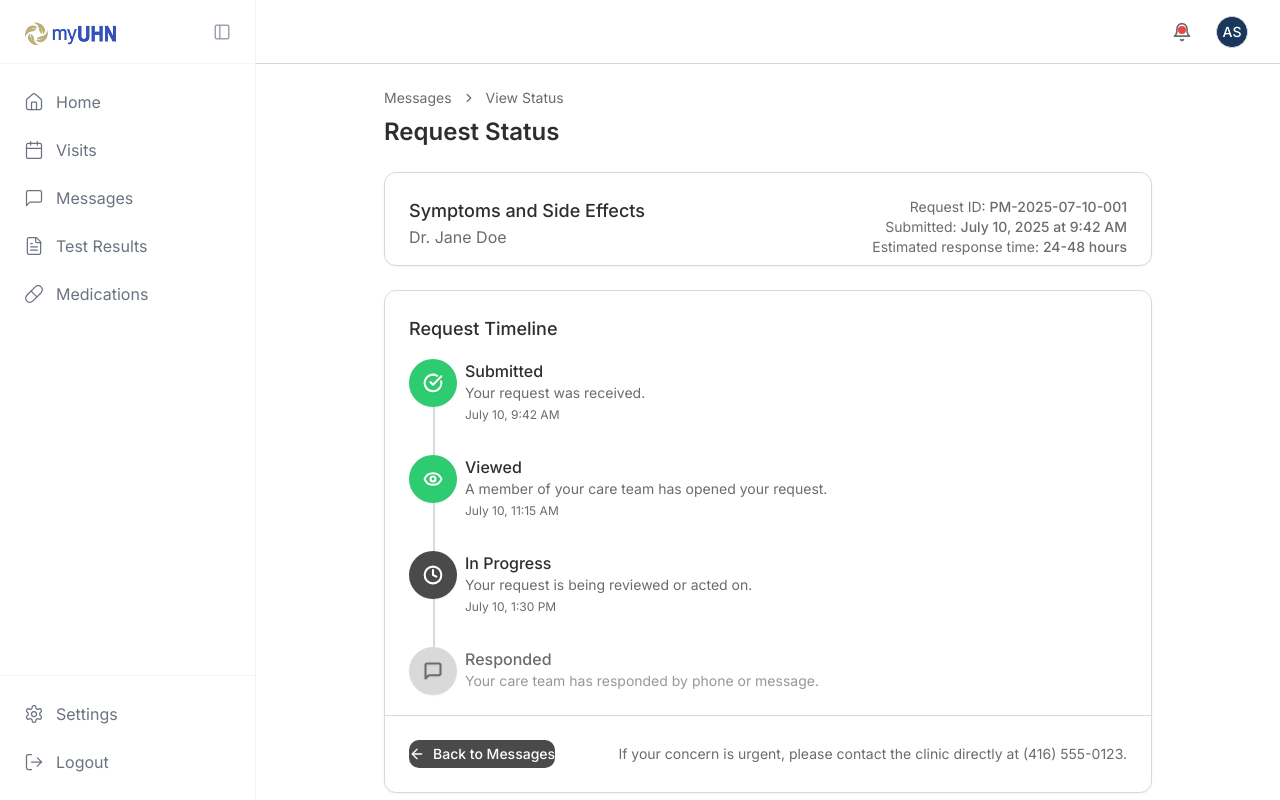
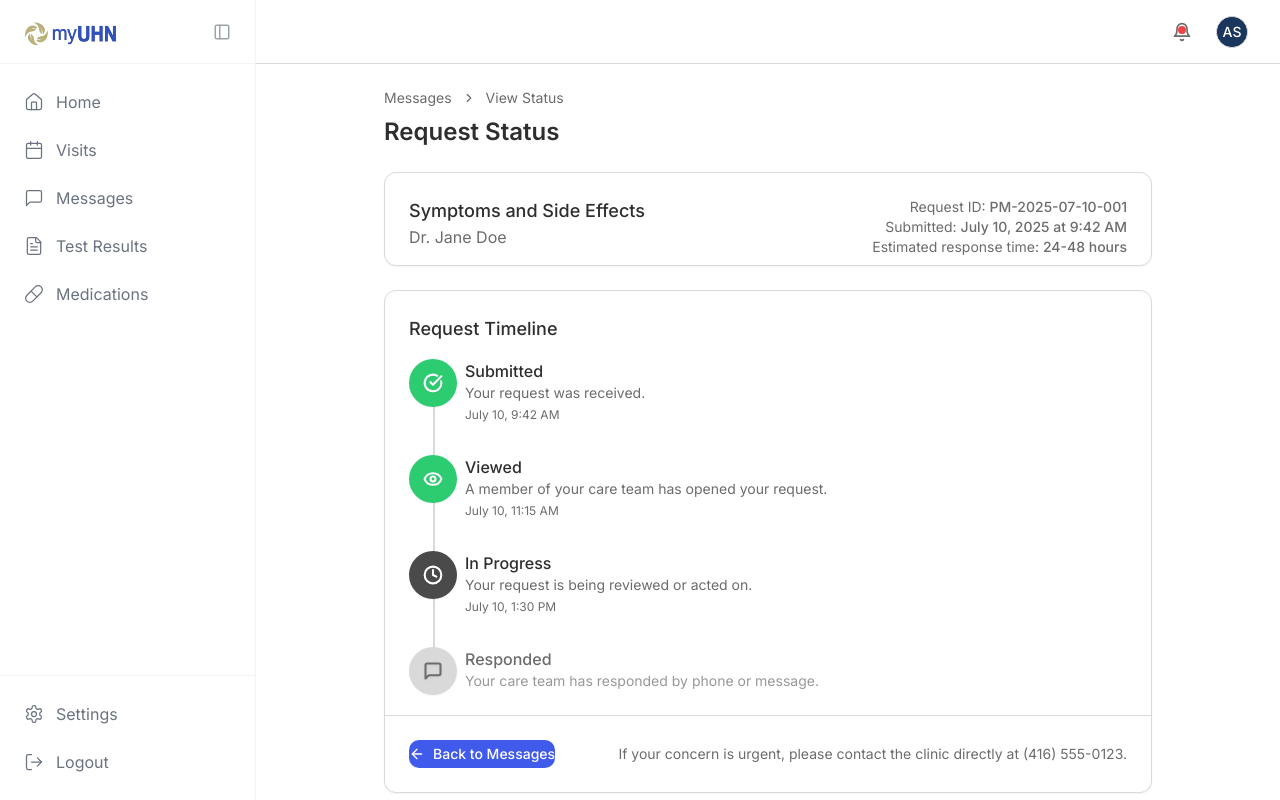
Before and after one commit to K6kshitij/uhn-patient-hub-dashboard, a React (Vite) app: page /request-status in a window 1280 px wide. Built offline with nearby package versions, Linux system fonts and the light colour scheme.

Commit message:
Fix: Update button color
Update the button color to 405AEB.

```diff
--- a/src/pages/RequestStatus.tsx
+++ b/src/pages/RequestStatus.tsx
@@ -179,7 +179,7 @@ const RequestStatus = () => {
         <CardFooter className="border-t border-uhn-border flex flex-col sm:flex-row items-center justify-between py-6">
           <Button
             onClick={() => navigate('/messages')}
-            className="bg-uhn-accent hover:bg-uhn-accent/90 text-white w-full sm:w-auto"
+            className="bg-[#405AEB] hover:bg-[#405AEB]/90 text-white w-full sm:w-auto"
           >
             <ArrowLeft className="mr-2 h-4 w-4" />
             Back to Messages
```
